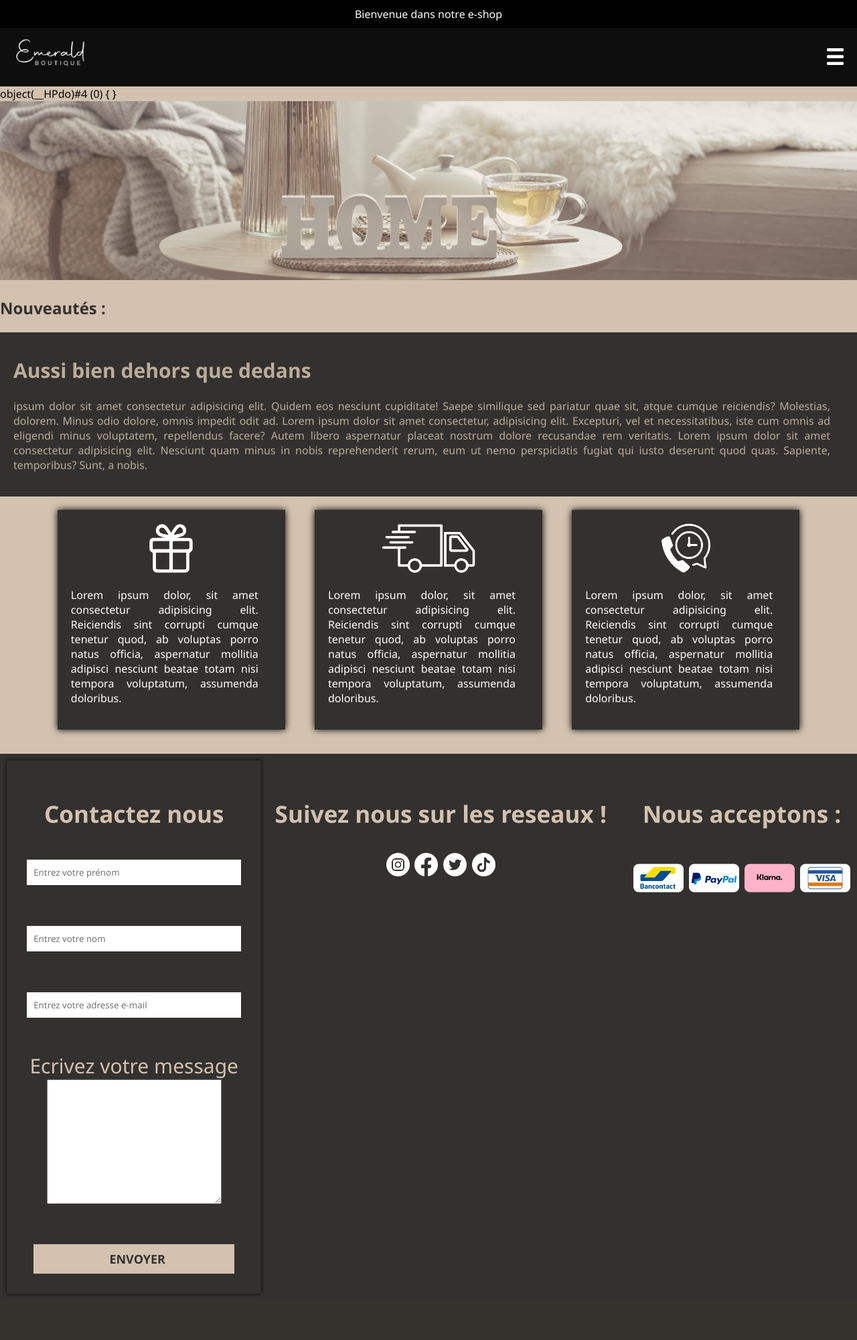
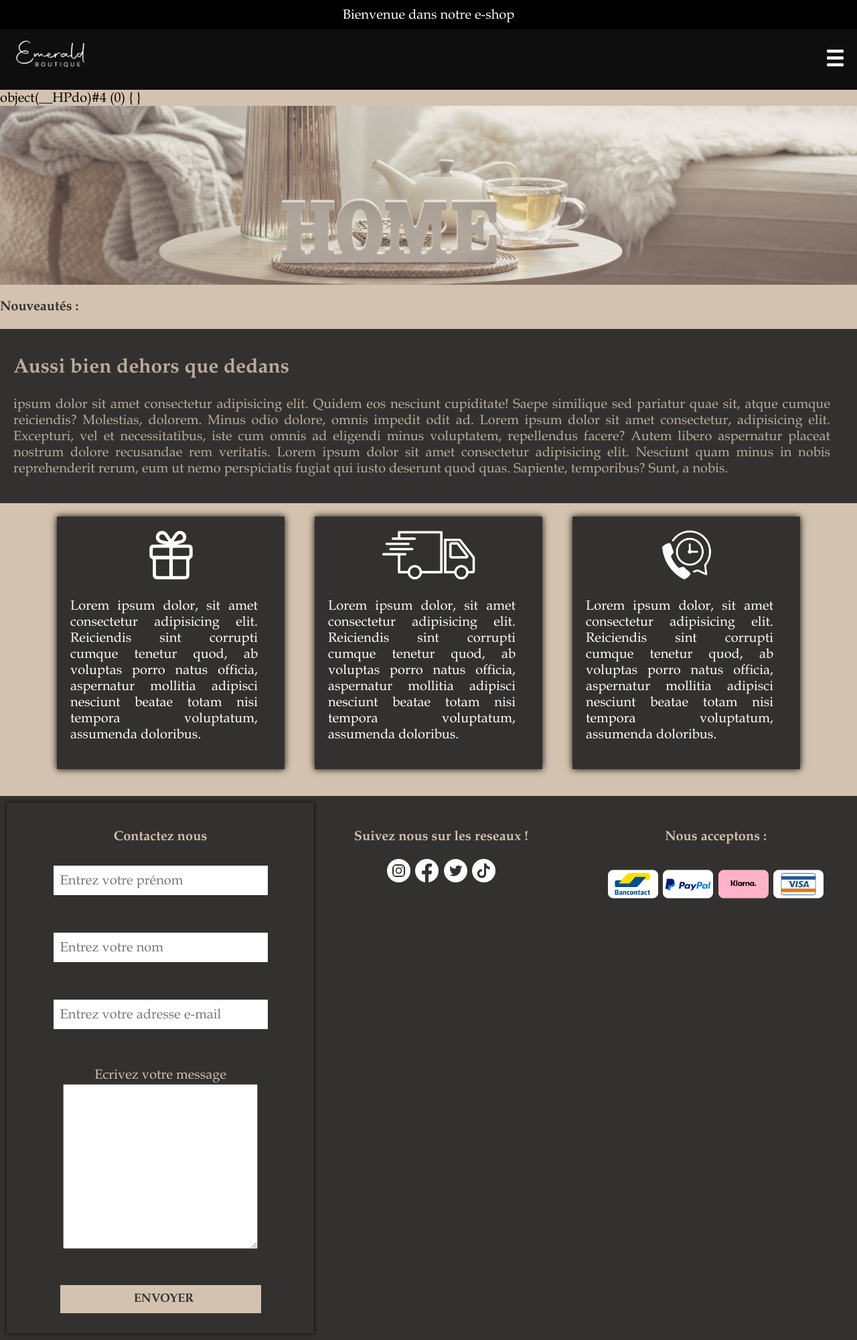
Before and after one commit to nejlael/Projet-zad-nejla, a PHP site: page /index.php in a window 1280 px wide. Shown: the whole page at 67% size. Before the commit the page ends 1933 px from the top, so only its background shows below. Run offline with PHP 8.4, Linux system fonts and the light colour scheme; data that the repository does not hold is empty.

Commit message:
Ajout de 4 typographies

```diff
--- a/css/style.css
+++ b/css/style.css
@@ -1,12 +1,23 @@
 @font-face {
-  font-family: "Open Sans";
-  src: url("../fonts/The\ Seasons\ Regular.ttf") format("ttf"),
-         url("../fonts/Autography.otf") format("otf"),
-         url("../fonts/BELL.TTF") format("ttf");
+  font-family: "The Seasons";
+  src: url("../fonts/The\ Seasons\ Regular.ttf") format("truetype");
+ }
+ @font-face {
+  font-family: "Autography";
+  src: url("../fonts/Autography.otf") format("opentype");
+ }
+ @font-face {
+  font-family: "BELL";
+  src: url("../fonts/BELL.TTF") format("truetype");
+ }
+ @font-face {
+  font-family: "Book Antiqua";
+  src: url("../fonts/BKANT.TTF") format("truetype");
  }
 
 * {
-  font-family: 'Segoe UI', Tahoma, Geneva, Verdana, sans-serif;
+  font-family: 'Book Antiqua';
+  font-size: 20px;
 }
 body {
   margin: 0 auto;
```
